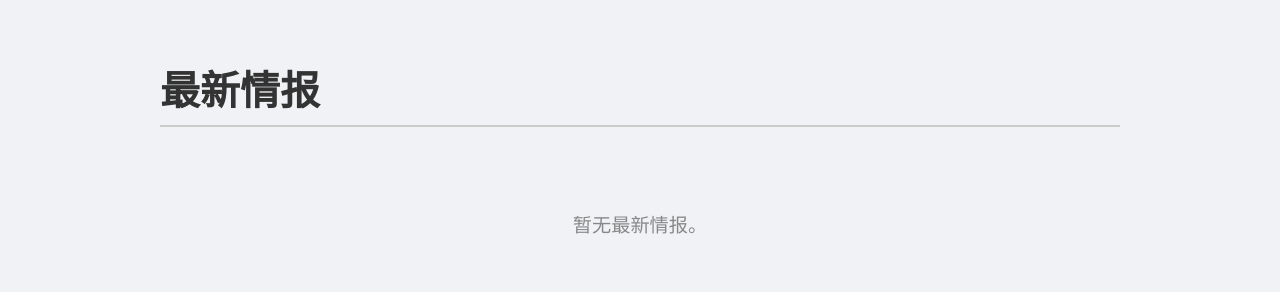
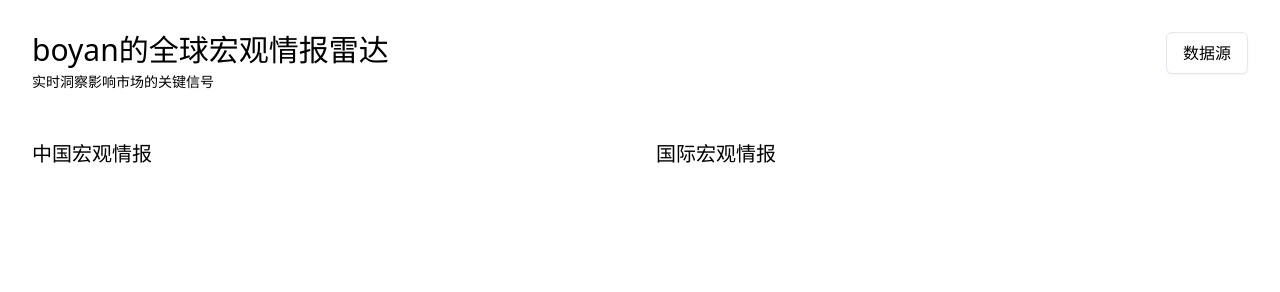
Before and after one commit to boyan6688/intelligence-dashboard, a plain HTML site: page index.html in a window 1280 px wide. Drawn offline with nearby package versions, Linux system fonts and the light colour scheme.

Commit message:
Update index.html

```diff
--- a/index.html
+++ b/index.html
@@ -3,23 +3,62 @@
 <head>
     <meta charset="UTF-8">
     <meta name="viewport" content="width=device-width, initial-scale=1.0">
-    <title>情报仪表盘</title>
-    <!-- 关键修复点 1: 正确引用 CSS 文件 -->
-    <link rel="stylesheet" href="main.css">
+    <title>boyan的全球宏观情报雷达</title>
+    <script src="https://cdn.tailwindcss.com?plugins=typography"></script>
+    <script src="https://unpkg.com/lucide@latest"></script>
+    <link rel="preconnect" href="https://fonts.googleapis.com">
+    <link rel="preconnect" href="https://fonts.gstatic.com" crossorigin>
+    <link href="https://fonts.googleapis.com/css2?family=Inter:wght@400;500;600&family=Roboto+Mono:wght@600&display=swap" rel="stylesheet">
+    <link rel="stylesheet" href="style.css">
 </head>
-<body>
+<body class="bg-background text-text-main font-ui antialiased">
 
-    <div class="dashboard-container">
-        <h1>最新情报</h1>
+    <div class="container mx-auto p-4 md:p-6 lg:p-8">
+        <header class="mb-6 md:mb-8 flex justify-between items-start">
+            <div>
+                <h1 class="text-2xl md:text-3xl font-medium text-text-title">boyan的全球宏观情报雷达</h1>
+                <p class="text-sm text-text-auxiliary mt-1">实时洞察影响市场的关键信号</p>
+                <!-- LAST_UPDATED_TIMESTAMP -->
+            </div>
+            <button id="data-sources-btn" class="bg-container border border-border text-text-main px-4 py-2 rounded-md hover:bg-gray-100 transition-colors shadow-sm flex-shrink-0">
+                数据源
+            </button>
+        </header>
 
-        <!-- 关键修复点 3: 提供JS挂载目标，并设置初始状态 -->
-        <div id="news-container">
-            <p class="loading-message">正在加载新闻...</p>
+        <main class="grid grid-cols-1 md:grid-cols-2 md:gap-x-6 lg:gap-x-8">
+
+            <section class="flex flex-col space-y-4">
+                <div class="sticky top-0 bg-background py-4 z-10">
+                    <h2 class="text-xl font-medium text-text-title">中国宏观情报</h2>
+                </div>
+                <div id="china-feed" class="flex flex-col space-y-4">
+                </div>
+            </section>
+
+            <section class="flex flex-col space-y-4">
+                <div class="sticky top-0 bg-background py-4 z-10">
+                    <h2 class="text-xl font-medium text-text-title">国际宏观情报</h2>
+                </div>
+                <div id="international-feed" class="flex flex-col space-y-4">
+                </div>
+            </section>
+
+        </main>
+    </div>
+
+    <div id="data-sources-modal" class="modal-overlay hidden">
+        <div class="modal-content">
+            <div class="flex justify-between items-center mb-4">
+                <h2 class="text-xl font-medium text-text-title">核心数据源清单</h2>
+                <button id="modal-close-btn" class="text-text-auxiliary hover:text-text-title">
+                    <i data-lucide="x" class="w-6 h-6"></i>
+                </button>
+            </div>
+            <div id="modal-body" class="modal-body">
+            </div>
         </div>
     </div>
 
-    <!-- 关键修复点 2: 修正 JS 文件路径并使用 defer 属性 -->
-    <script src="scripts.js" defer></script>
-
+    <script type="module" src="main_script.js"></script>
 </body>
 </html>
```
